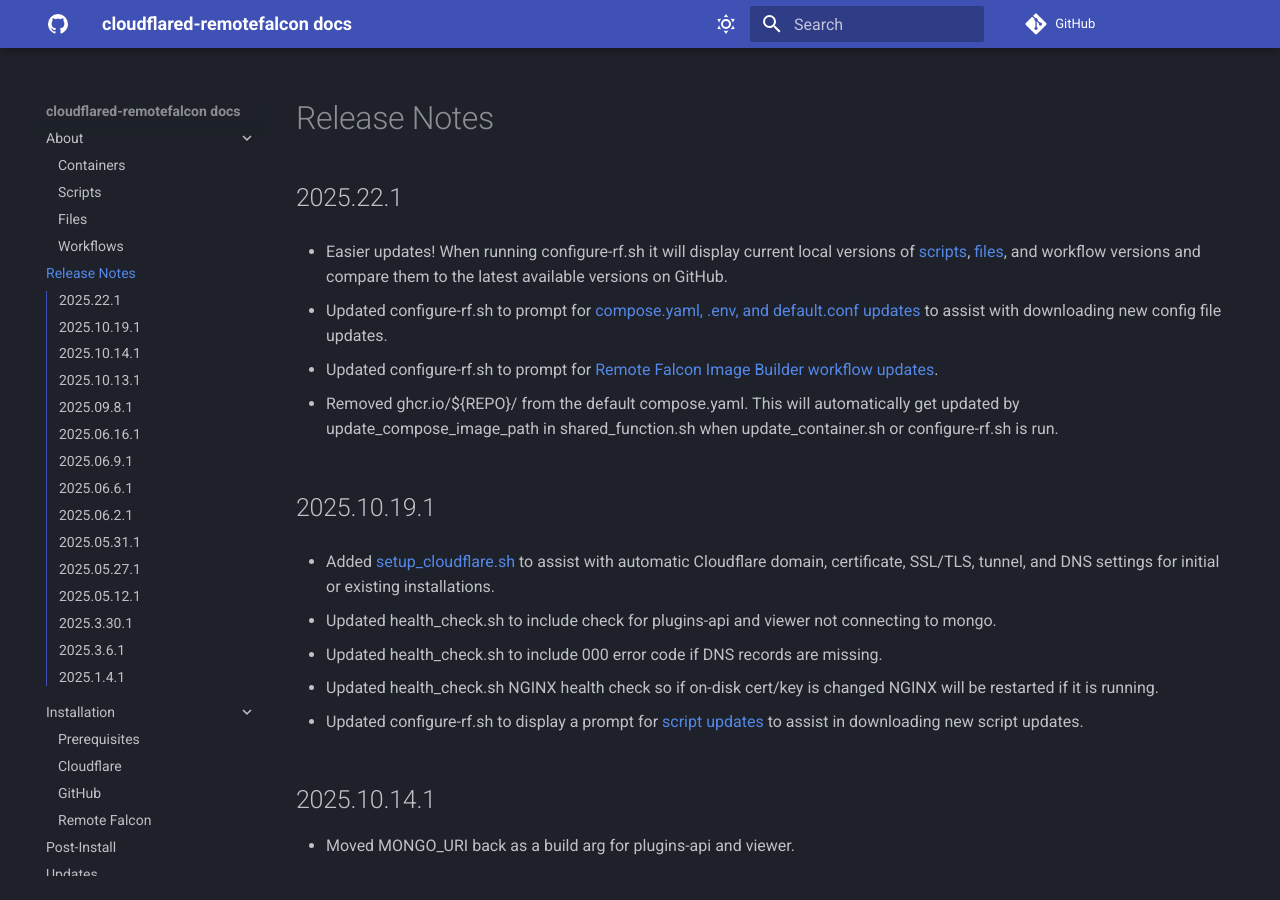
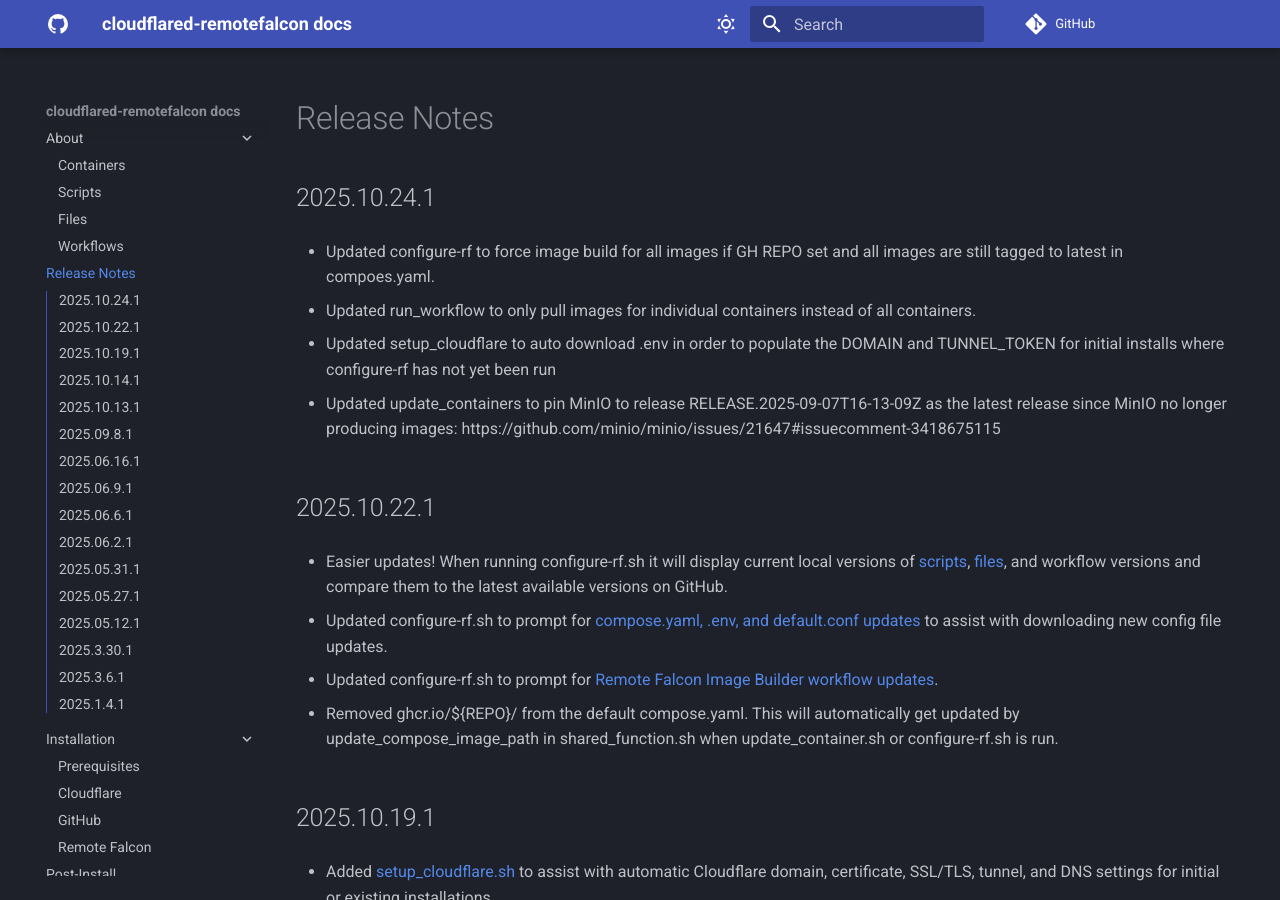
Before and after one commit to Ne0n09/cloudflared-remotefalcon, an MkDocs documentation site: the page built from docs/release-notes.md, in a window 1280 px wide and 900 px high. Built offline with MkDocs 1.6.1 and Material for MkDocs 9.7.7, drawn with Linux system fonts in a browser that asks for light colours; comment, search, counter and statistics services are not loaded.

Commit message:
- Updated configure-rf to force image build for all images if GH REPO set and all images are still tagged to latest in compoes.yaml.
- Updated run_workflow to only pull images for individual containers instead of all containers.

- Updated setup_cloudflare to auto download .env in order to populate the DOMAIN and TUNNEL_TOKEN for initial installs where configure-rf has not yet been run

- Updated update_containers to pin MinIO to release RELEASE.2025-09-07T16-13-09Z as the latest release since MinIO no longer producing images:
https://github.com/minio/minio/issues/21647#issuecomment-3418675115

```diff
--- a/docs/release-notes.md
+++ b/docs/release-notes.md
@@ -1,6 +1,17 @@
 # Release Notes
 
-## 2025.22.1
+## 2025.10.24.1
+
+- Updated configure-rf to force image build for all images if GH REPO set and all images are still tagged to latest in compoes.yaml.
+
+- Updated run_workflow to only pull images for individual containers instead of all containers.
+
+- Updated setup_cloudflare to auto download .env in order to populate the DOMAIN and TUNNEL_TOKEN for initial installs where configure-rf has not yet been run
+
+- Updated update_containers to pin MinIO to release RELEASE.2025-09-07T16-13-09Z as the latest release since MinIO no longer producing images:
+https://github.com/minio/minio/issues/21647#issuecomment-3418675115
+
+## 2025.10.22.1
 
 - Easier updates! When running configure-rf.sh it will display current local versions of [scripts](about/scripts.md), [files](about/files.md), and workflow versions and compare them to the latest available versions on GitHub.
 
```
Also changed, not shown: docs/install/cloudflare.md (+3 -1 lines), docs/install/github.md (+1 -1 lines), 4 other files.
